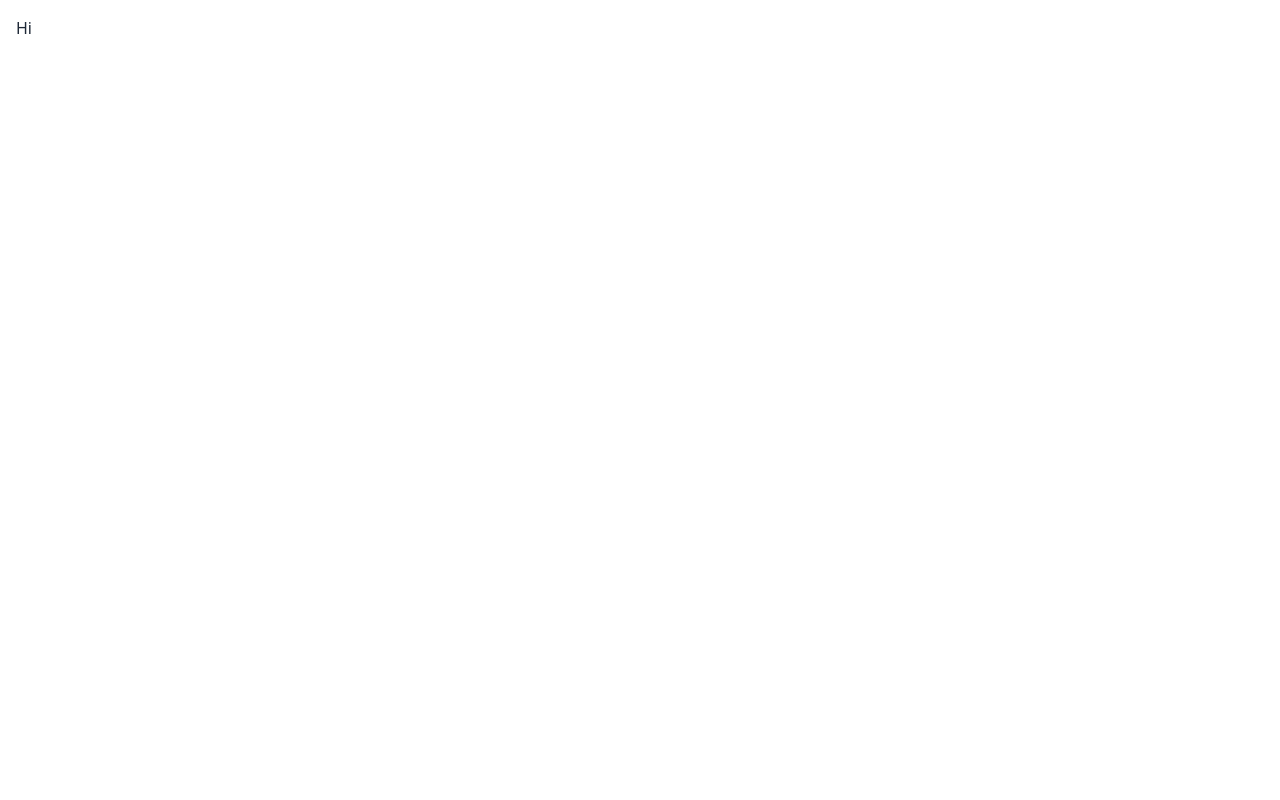
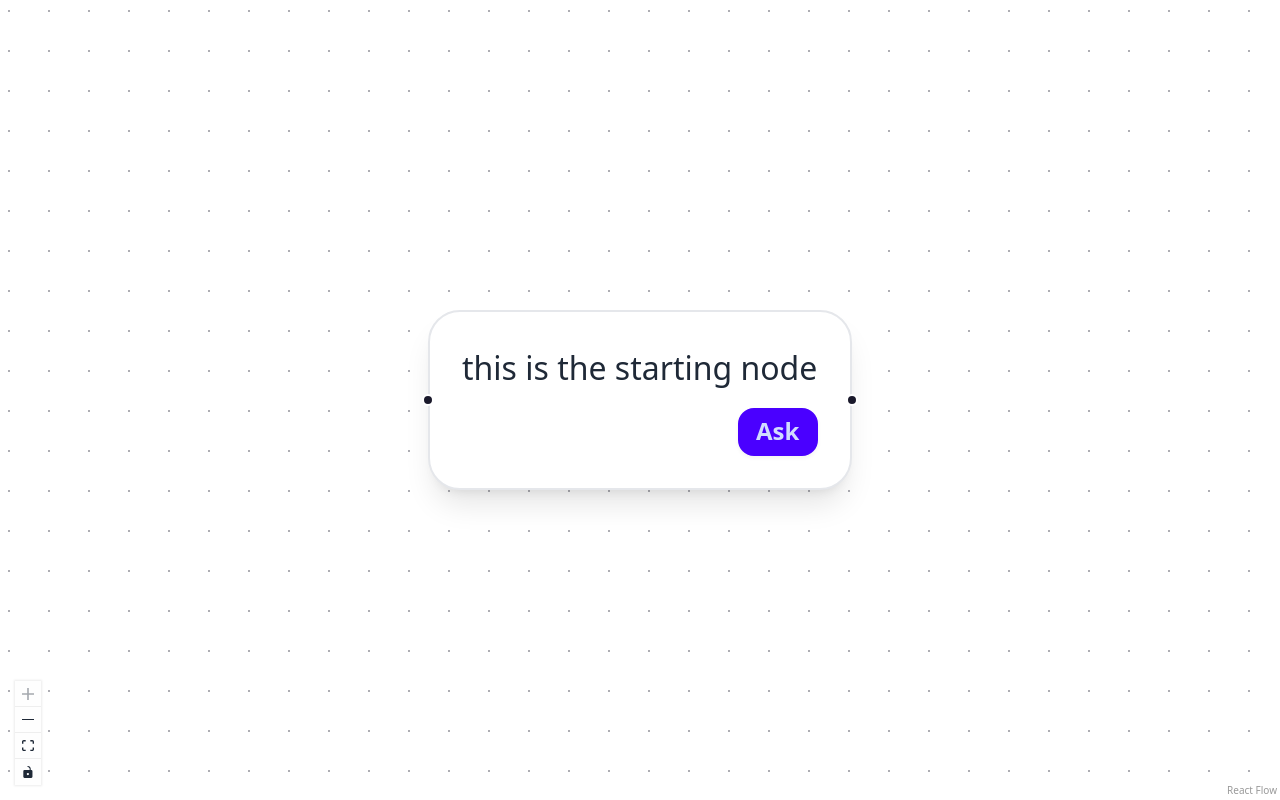
Before and after one commit to m0o0scar/flow-chat, a Next.js app: page / in a window 1280 px wide. Built offline with nearby package versions, Linux system fonts and the light colour scheme.

Commit message:
feat: nodes and auto layout

```diff
--- a/src/app/page.tsx
+++ b/src/app/page.tsx
@@ -1,3 +1,5 @@
+import { FlowDemo } from '@/components/FlowDemo';
+
 export default function Home() {
-  return <div className="p-4">Hi</div>;
+  return <FlowDemo />;
 }
--- /dev/null
+++ b/src/components/FlowDemo.tsx
@@ -0,0 +1,181 @@
+'use client';
+
+import '@xyflow/react/dist/style.css';
+
+import { FC, useEffect, useState } from 'react';
+
+import Dagre from '@dagrejs/dagre';
+import {
+  applyEdgeChanges,
+  applyNodeChanges,
+  Background,
+  Controls,
+  Edge,
+  Handle,
+  Node,
+  NodeProps,
+  NodeTypes,
+  OnEdgesChange,
+  OnNodesChange,
+  Position,
+  ReactFlow,
+  useReactFlow,
+} from '@xyflow/react';
+
+interface AnswerNodeType extends Node {
+  type: 'answer';
+  data: {
+    title?: string;
+    content?: string;
+  };
+}
+
+type CustomNodeTypes = AnswerNodeType;
+
+const AnswerNode: FC<NodeProps<AnswerNodeType>> = ({ id, data }) => {
+  const { addNodes, addEdges } = useReactFlow();
+
+  const handleAddQuestion = () => {
+    const question = prompt('What is your question?');
+    if (question) {
+      const newNode: AnswerNodeType = {
+        id: `node-${Math.random()}`,
+        type: 'answer',
+        position: { x: 0, y: 0 },
+        data: {
+          title: question,
+        },
+      };
+
+      const newEdge: Edge = {
+        id: `edge-${Math.random()}`,
+        source: id,
+        target: newNode.id,
+        label: question,
+      };
+
+      addNodes(newNode);
+      addEdges(newEdge);
+    }
+  };
+
+  return (
+    <>
+      <div
+        className="card bg-base-100 max-w-80 border shadow-lg"
+        id={`node-${id}`}
+      >
+        <div className="card-body p-4">
+          {data.title && <h2 className="card-title">{data.title}</h2>}
+          {data.content && <p>{data.content}</p>}
+          <div className="card-actions justify-end">
+            <button
+              className="btn btn-xs btn-primary"
+              onClick={handleAddQuestion}
+            >
+              Ask
+            </button>
+          </div>
+        </div>
+      </div>
+
+      {/* inputs */}
+      <Handle type="target" position={Position.Left} />
+
+      {/* outputs */}
+      <Handle type="source" position={Position.Right} />
+    </>
+  );
+};
+
+const nodeTypes: NodeTypes = {
+  answer: AnswerNode,
+};
+
+const initialNodes: CustomNodeTypes[] = [
+  {
+    id: '1',
+    data: { content: 'this is the starting node' },
+    position: { x: 0, y: 0 },
+    type: 'answer',
+  },
+];
+
+const getLayoutedElements = (nodes: CustomNodeTypes[], edges: Edge[]) => {
+  const g = new Dagre.graphlib.Graph().setDefaultEdgeLabel(() => ({}));
+  g.setGraph({ rankdir: 'LR' });
+
+  const rects: Record<string, DOMRect> = {};
+  const getRect = (id: string) => {
+    if (!rects[id]) {
+      const rect = document
+        .getElementById(`node-${id}`)!
+        .getBoundingClientRect();
+      rects[id] = rect;
+    }
+    return rects[id];
+  };
+
+  edges.forEach((edge) => {
+    g.setEdge(edge.source, edge.target);
+  });
+  nodes.forEach((node) => {
+    const { width, height } = getRect(node.id);
+    g.setNode(node.id, {
+      ...node,
+      width,
+      height,
+    });
+  });
+
+  Dagre.layout(g);
+
+  return {
+    nodes: nodes.map((node) => {
+      const position = g.node(node.id);
+      const { width, height } = getRect(node.id);
+      // We are shifting the dagre node position (anchor=center center) to the top left
+      // so it matches the React Flow node anchor point (top left).
+      const x = position.x - width / 2;
+      const y = position.y - height / 2;
+
+      return { ...node, position: { x, y } };
+    }),
+    edges,
+  };
+};
+
+export function FlowDemo() {
+  const [nodes, setNodes] = useState<CustomNodeTypes[]>(initialNodes);
+  const [edges, setEdges] = useState<Edge[]>([]);
+
+  const onNodesChange: OnNodesChange<CustomNodeTypes> = (changes) =>
+    setNodes((nds) => applyNodeChanges(changes, nds));
+  const onEdgesChange: OnEdgesChange = (changes) =>
+    setEdges((eds) => applyEdgeChanges(changes, eds));
+
+  useEffect(() => {
+    setTimeout(() => {
+      const layouted = getLayoutedElements(nodes, edges);
+      setNodes([...layouted.nodes]);
+      setEdges([...layouted.edges]);
+      console.log('layout');
+    }, 0);
+  }, [edges.length]);
+
+  return (
+    <div className="absolute left-0 right-0 top-0 bottom-0">
+      <ReactFlow
+        nodes={nodes}
+        edges={edges}
+        nodeTypes={nodeTypes}
+        onNodesChange={onNodesChange}
+        onEdgesChange={onEdgesChange}
+        fitView
+      >
+        <Background />
+        <Controls />
+      </ReactFlow>
+    </div>
+  );
+}
```
Also changed, not shown: package.json (+6 -2 lines), 1 other file (tests, documents, lock files or other folders).
